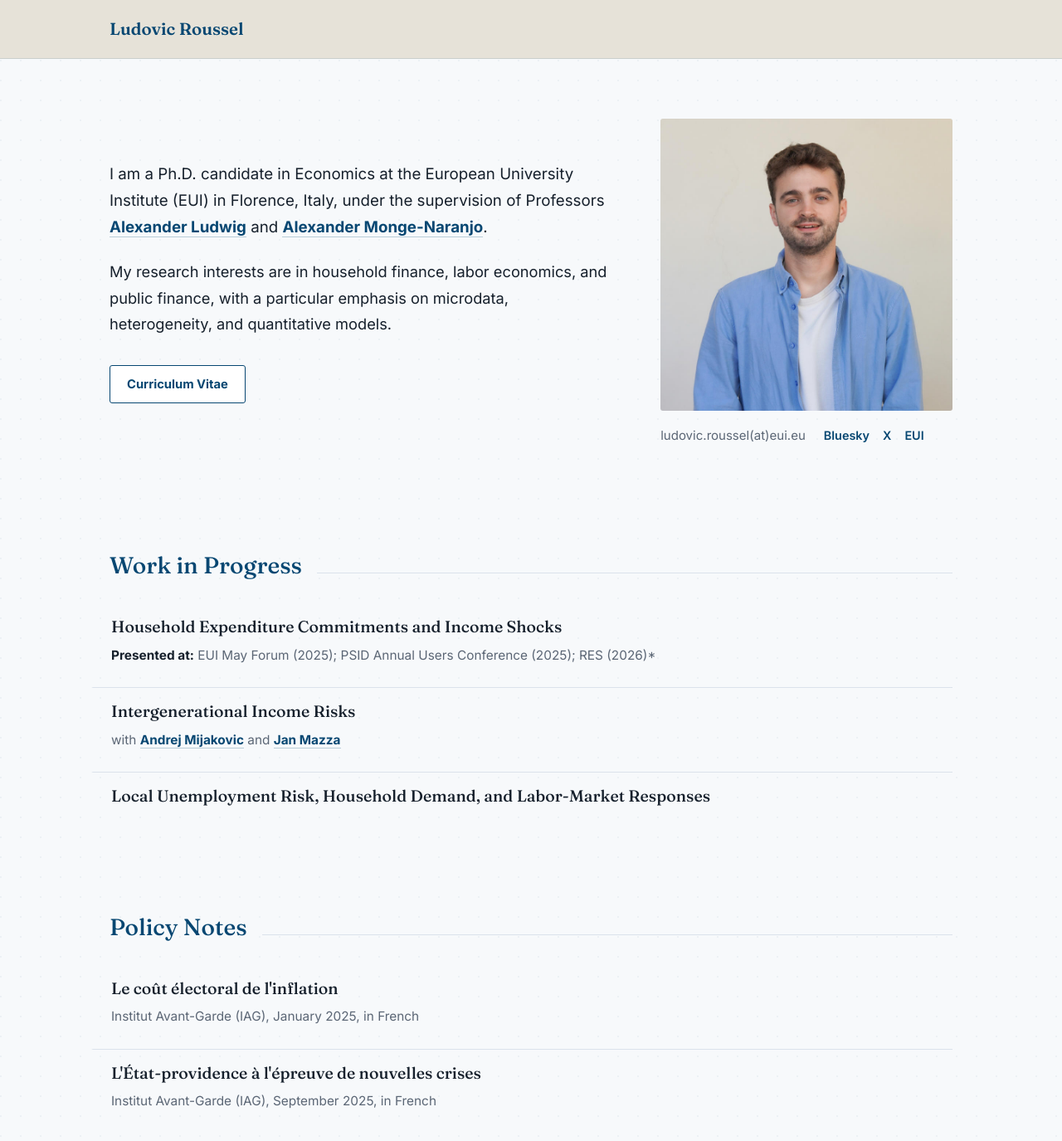
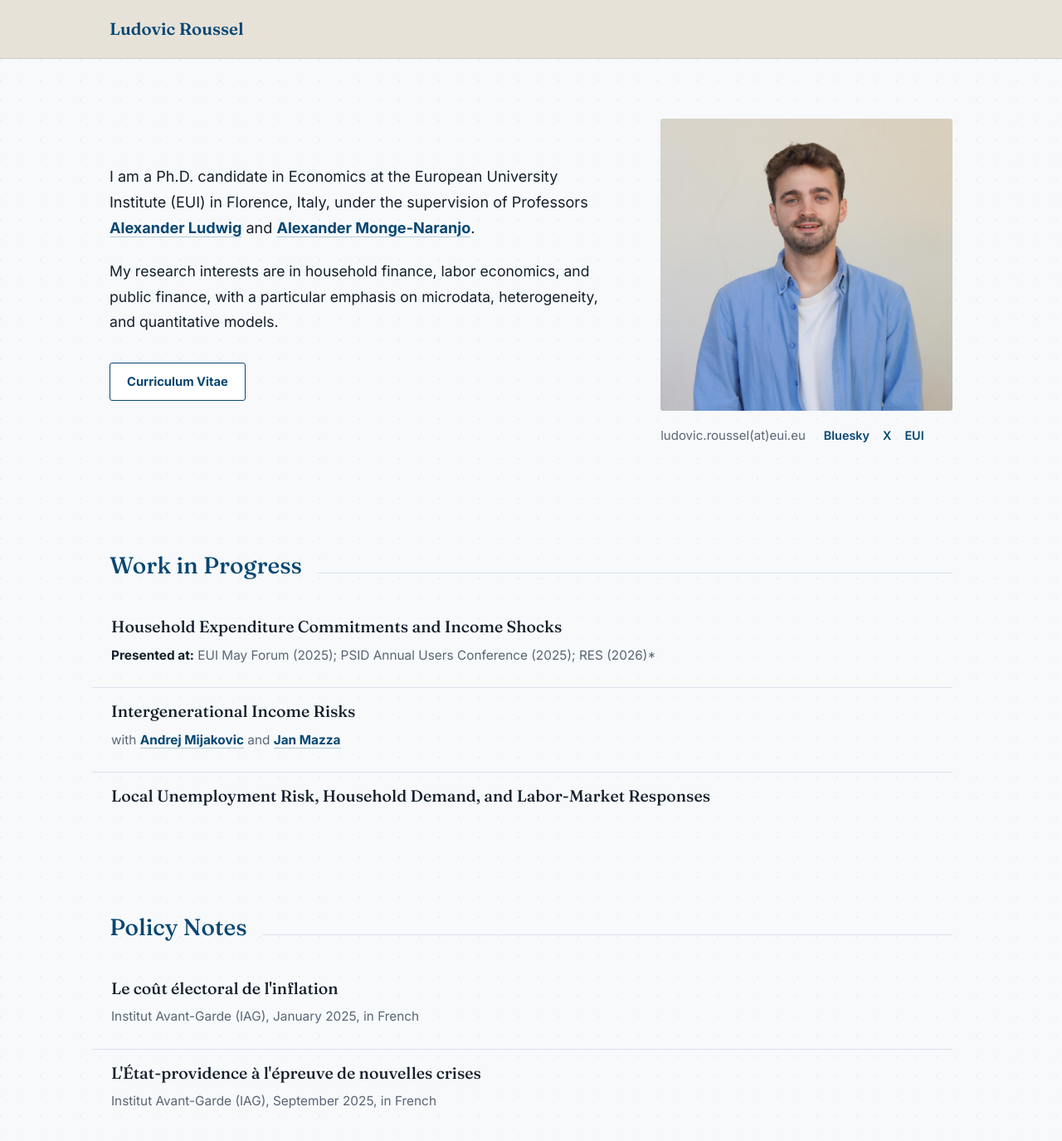
Before and after one commit to LudovicRoussel/ludovicroussel.github.io, a Jekyll site: the page built from index.md, in a window 1280 px wide and 1400 px high. Shown: the top 1375 px of the window at 83% size. Built offline with Jekyll 4.4.1, drawn with Linux system fonts in a browser that asks for light colours.

Commit message:
Reduce hero text size

```diff
--- a/_sass/site.scss
+++ b/_sass/site.scss
@@ -152,13 +152,13 @@ a:hover {
 
 .lede {
   color: $ink;
-  font-size: 1.17rem;
+  font-size: 1.13rem;
   line-height: 1.72;
 }
 
 .announce {
   color: $ink;
-  font-size: 1.14rem;
+  font-size: 1.1rem;
   line-height: 1.72;
 }
 
```
